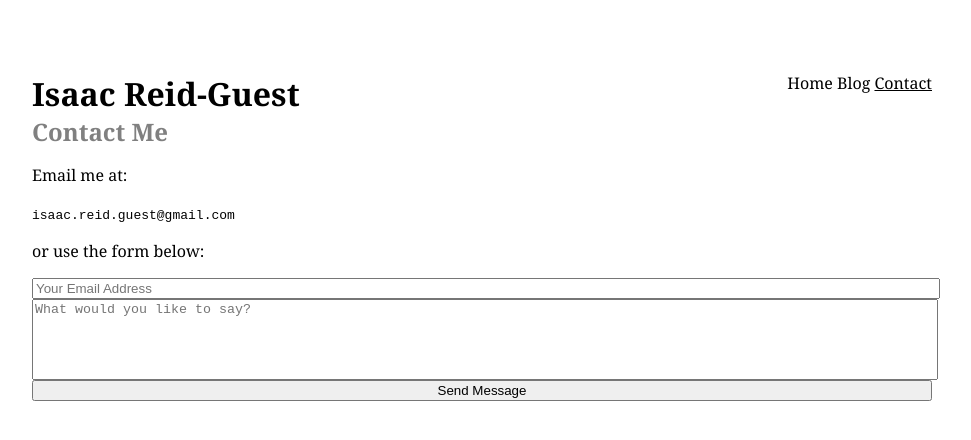
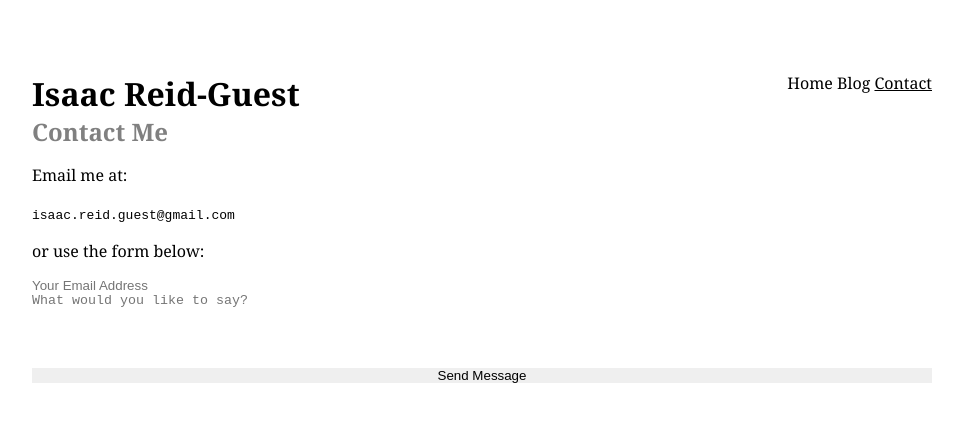
Before and after one commit to ir-g/ir-g.github.io, a Jekyll site: the page built from contact.md, in a window 1280 px wide. Shown: the top 440 px of the page, without its empty margins (158-1129 px from the left). Built offline with Jekyll 4.4.1, drawn with Linux system fonts in a browser that asks for light colours.

Commit message:
Update contact.md

```diff
--- a/contact.md
+++ b/contact.md
@@ -14,8 +14,8 @@ or use the form below:
 <div>
   <form action="https://formspree.io/{{ site.email }}" method="POST" class="form-stacked form-light">
     <input type="hidden" name="_next" value="//isaacrg.github.io/m/email-thanks/" />
-    <input type="text" name="email" class="display-block width-100pc" placeholder="Your Email Address">
-    <textarea type="text" name="content" class="display-block width-100pc resize-none" rows="5" placeholder="What would you like to say?"></textarea>
-    <input type="submit" class="display-block width-100pc" value="Send Message">
+    <input type="text" name="email" class="display-block width-100pc border-none padding-0" placeholder="Your Email Address">
+    <textarea type="text" name="content" class="display-block width-100pc resize-none border-none padding-0" rows="5" placeholder="What would you like to say?"></textarea>
+    <input type="submit" class="display-block width-100pc border-none padding-0" value="Send Message">
   </form>
 </div>
```
